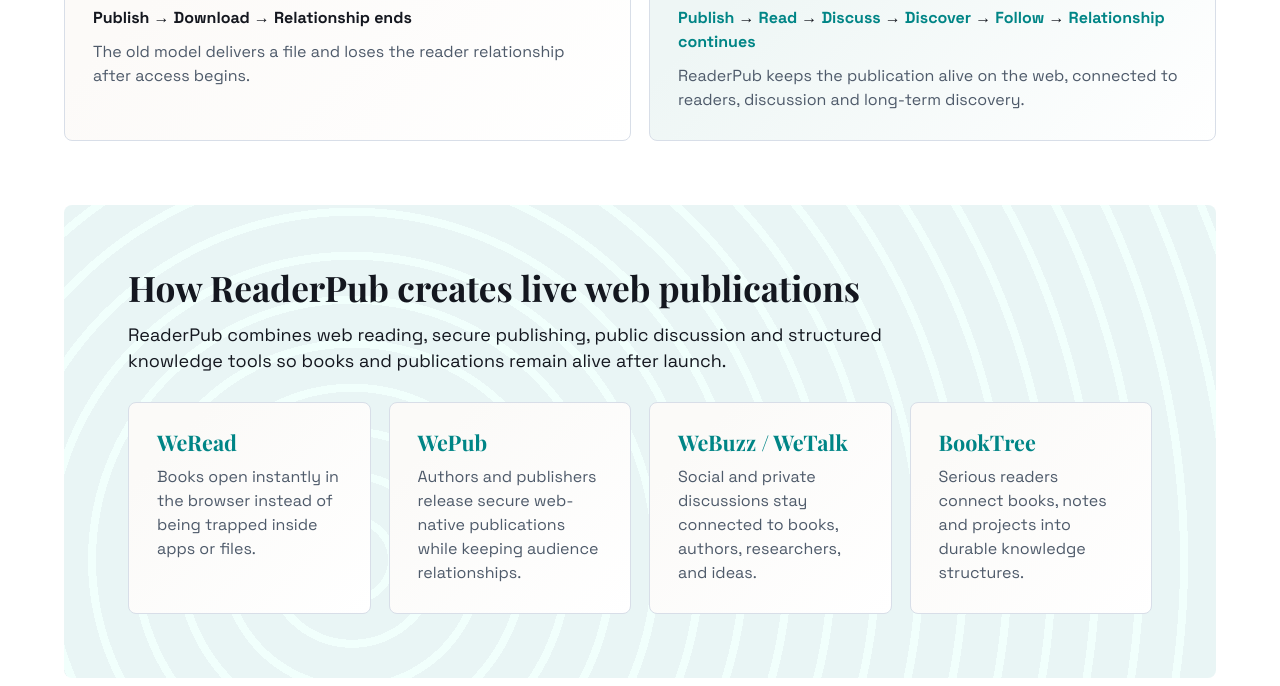
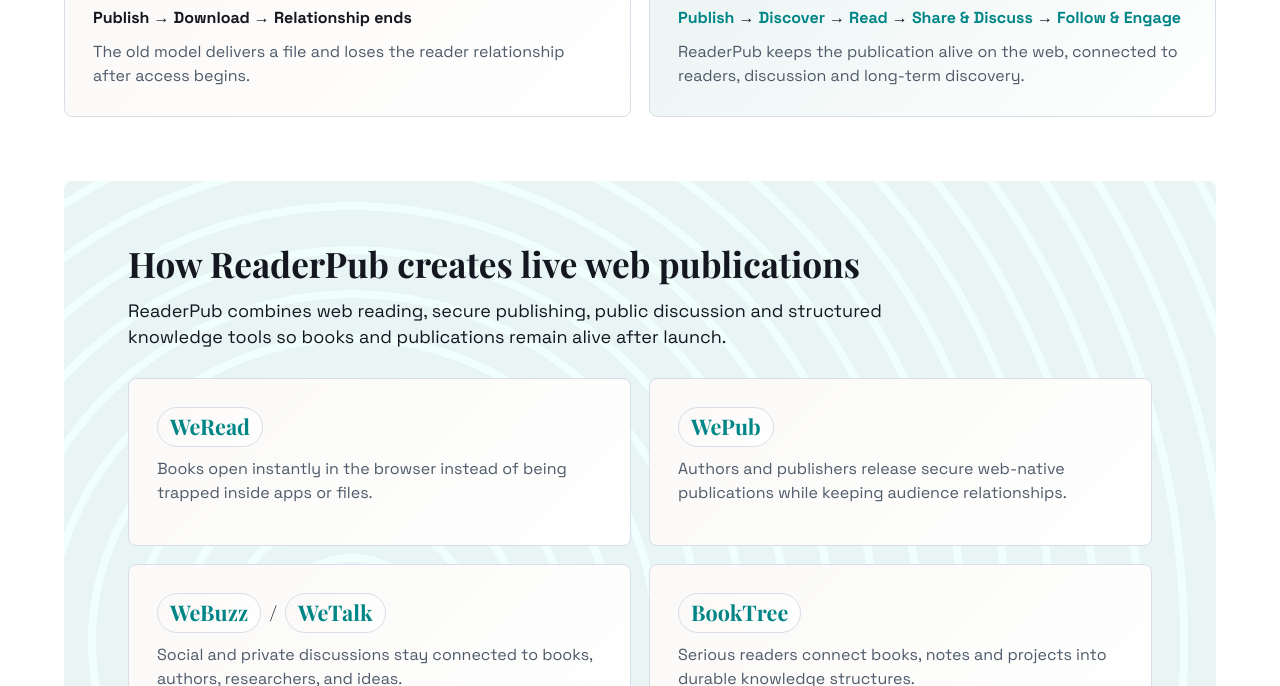
Before and after one commit to anatolytkach/website-readerpub-modified, an Astro site: page / in a window 1280 px wide. Shown: the part 2054-2740 px from the top of the page. Built offline with nearby package versions, Linux system fonts and the light colour scheme; Astro itself is replaced by a stand-in of ours.

Commit message:
Update homepage product cards and deploy script

```diff
--- a/package.json
+++ b/package.json
@@ -10,6 +10,7 @@
     "dev:watch:status": "bash scripts/dev-watchdog-launchd.sh status",
     "build": "astro build",
     "deploy:staging": "npm run build && wrangler pages deploy dist --project-name readerpub-website-staging --branch develop",
+    "deploy:production": "npm run build && wrangler pages deploy dist --project-name readerpub-website --branch master",
     "preview": "astro preview",
     "astro": "astro"
   },
--- a/src/pages/index.astro
+++ b/src/pages/index.astro
@@ -43,16 +43,19 @@
 	>
 		<CardGrid columns="3" class="home-problem-grid">
 			<Card
+				href="/weread"
 				icon="readerBook"
 				title="Readers"
 				body="Reading is digital, but discussion and discovery are fragmented across apps, stores and social networks."
 			/>
 			<Card
+				href="/authors"
 				icon="author"
 				title="Authors & Publishers"
 				body="Authors publish books, but marketplaces often control visibility, readers and the customer relationship."
 			/>
 			<Card
+				href="/institutions"
 				icon="library"
 				title="Institutions"
 				body="Libraries, universities and public organizations publish knowledge that remains hard to find, read and discuss."
@@ -83,8 +86,8 @@
 					<div class="card-copy">
 					<h3><span class="home-title-accent">ReaderPub</span> model</h3>
 					<ul class="home-model-list">
-						<li>Publication goes live</li>
-						<li>Reader opens instantly</li>
+						<li>Book is published online</li>
+						<li>Reader opens instantly in web eReader</li>
 						<li>Comments stay connected</li>
 						<li>Audience remains visible</li>
 						<li>Relationship continues</li>
@@ -107,8 +110,8 @@
 				<div class="card-copy">
 					<h3><span class="home-title-accent">ReaderPub</span> publishing</h3>
 					<p class="home-flow">
-						Publish <span class="home-flow-arrow">→</span> Read <span class="home-flow-arrow">→</span> Discuss <span class="home-flow-arrow">→</span>
-						Discover <span class="home-flow-arrow">→</span> Follow <span class="home-flow-arrow">→</span> Relationship continues
+						Publish <span class="home-flow-arrow">→</span> Discover <span class="home-flow-arrow">→</span> Read <span class="home-flow-arrow">→</span>
+						Share &amp; Discuss <span class="home-flow-arrow">→</span> Follow &amp; Engage
 					</p>
 					<p>ReaderPub keeps the publication alive on the web, connected to readers, discussion and long-term discovery.</p>
 				</div>
@@ -122,11 +125,35 @@
 		title="How ReaderPub creates live web publications"
 		body="ReaderPub combines web reading, secure publishing, public discussion and structured knowledge tools so books and publications remain alive after launch."
 	>
-		<CardGrid columns="4" class="home-product-grid">
-			<Card title="WeRead" body="Books open instantly in the browser instead of being trapped inside apps or files." />
-			<Card title="WePub" body="Authors and publishers release secure web-native publications while keeping audience relationships." />
-			<Card title="WeBuzz / WeTalk" body="Social and private discussions stay connected to books, authors, researchers, and ideas." />
-			<Card title="BookTree" body="Serious readers connect books, notes and projects into durable knowledge structures." />
+		<CardGrid columns="2" class="home-product-grid">
+			<article class="card">
+				<div class="card-copy">
+					<h3><a class="home-product-link" href="/weread">WeRead</a></h3>
+					<p>Books open instantly in the browser instead of being trapped inside apps or files.</p>
+				</div>
+			</article>
+			<article class="card">
+				<div class="card-copy">
+					<h3><a class="home-product-link" href="/wepub">WePub</a></h3>
+					<p>Authors and publishers release secure web-native publications while keeping audience relationships.</p>
+				</div>
+			</article>
+			<article class="card">
+				<div class="card-copy">
+					<h3 class="home-product-title-line">
+						<a class="home-product-link" href="/webuzz">WeBuzz</a>
+						<span class="home-product-divider">/</span>
+						<a class="home-product-link" href="/wetalk">WeTalk</a>
+					</h3>
+					<p>Social and private discussions stay connected to books, authors, researchers, and ideas.</p>
+				</div>
+			</article>
+			<article class="card">
+				<div class="card-copy">
+					<h3><a class="home-product-link" href="/booktree">BookTree</a></h3>
+					<p>Serious readers connect books, notes and projects into durable knowledge structures.</p>
+				</div>
+			</article>
 		</CardGrid>
 	</Section>
 
@@ -220,6 +247,48 @@
 		color: var(--accent);
 	}
 
+	:global(.home-product-grid .home-product-link) {
+		display: inline-flex;
+		align-items: center;
+		justify-content: center;
+		min-height: 34px;
+		padding: 7px 12px;
+		border: 1px solid var(--border);
+		border-radius: var(--radius-control);
+		background: var(--button-light-bg);
+		color: var(--accent);
+		line-height: 1.1;
+		text-decoration: none;
+		cursor: pointer;
+		transition: transform 0.18s ease, box-shadow 0.18s ease, border-color 0.18s ease, background 0.18s ease;
+	}
+
+	:global(.home-product-grid .home-product-link:hover),
+	:global(.home-product-grid .home-product-link:focus-visible) {
+		transform: translateY(-2px);
+		border-color: var(--accent);
+		box-shadow: 0 10px 22px rgba(0, 133, 134, 0.18);
+		background: var(--button-light-bg);
+		color: var(--accent);
+	}
+
+	:global(.home-product-grid .home-product-title-line) {
+		display: flex;
+		flex-wrap: wrap;
+		align-items: center;
+		gap: 8px;
+	}
+
+	.home-product-divider {
+		color: var(--text);
+	}
+
+	:global(.home-problem-grid .card--link:hover),
+	:global(.home-problem-grid .card--link:focus-visible) {
+		border-color: var(--accent);
+		box-shadow: 0 10px 22px rgba(0, 133, 134, 0.18);
+	}
+
 	:global(.home-file-model-section .card) {
 		--card-tint: #fbfaf8;
 	}
```
